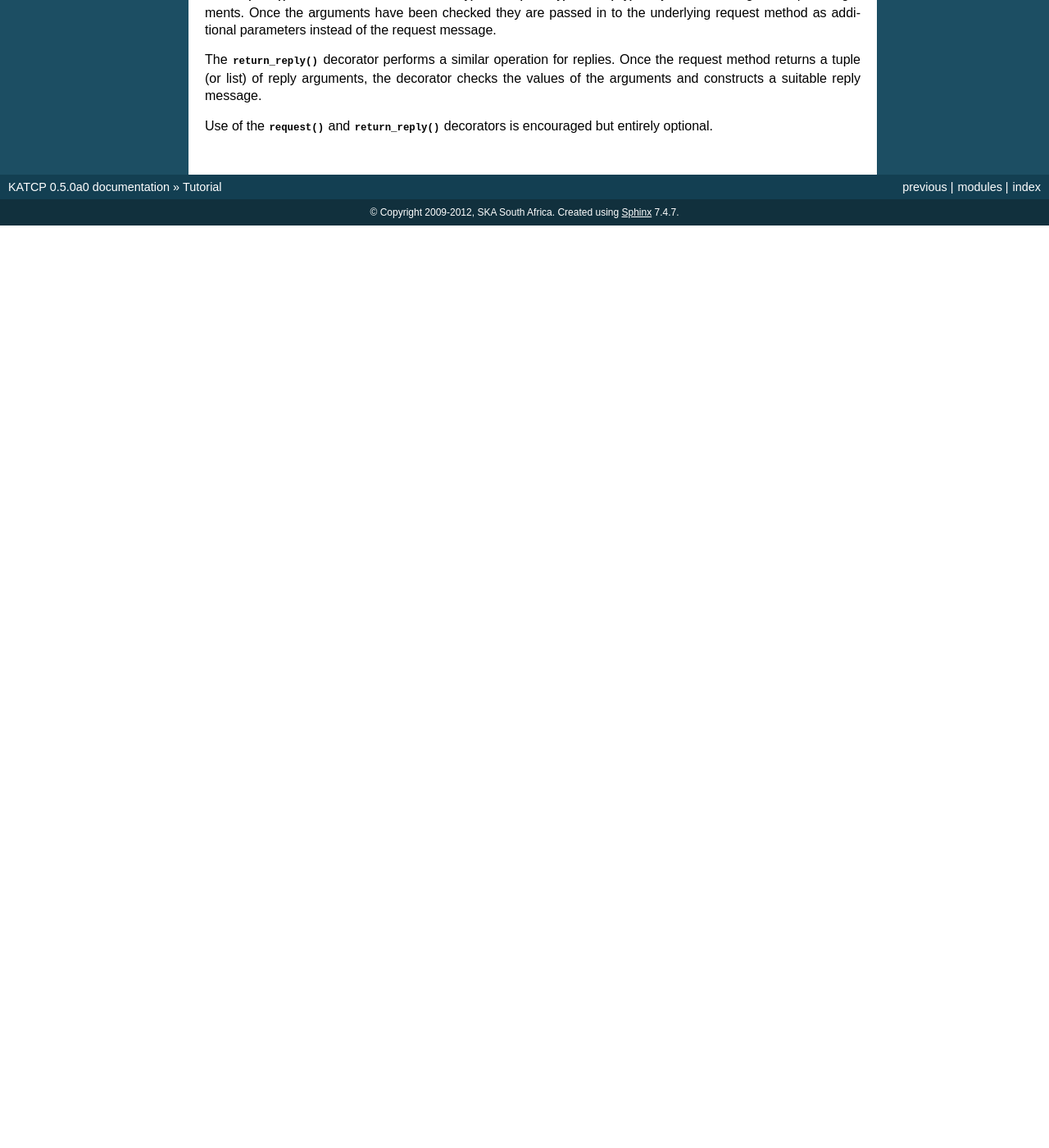
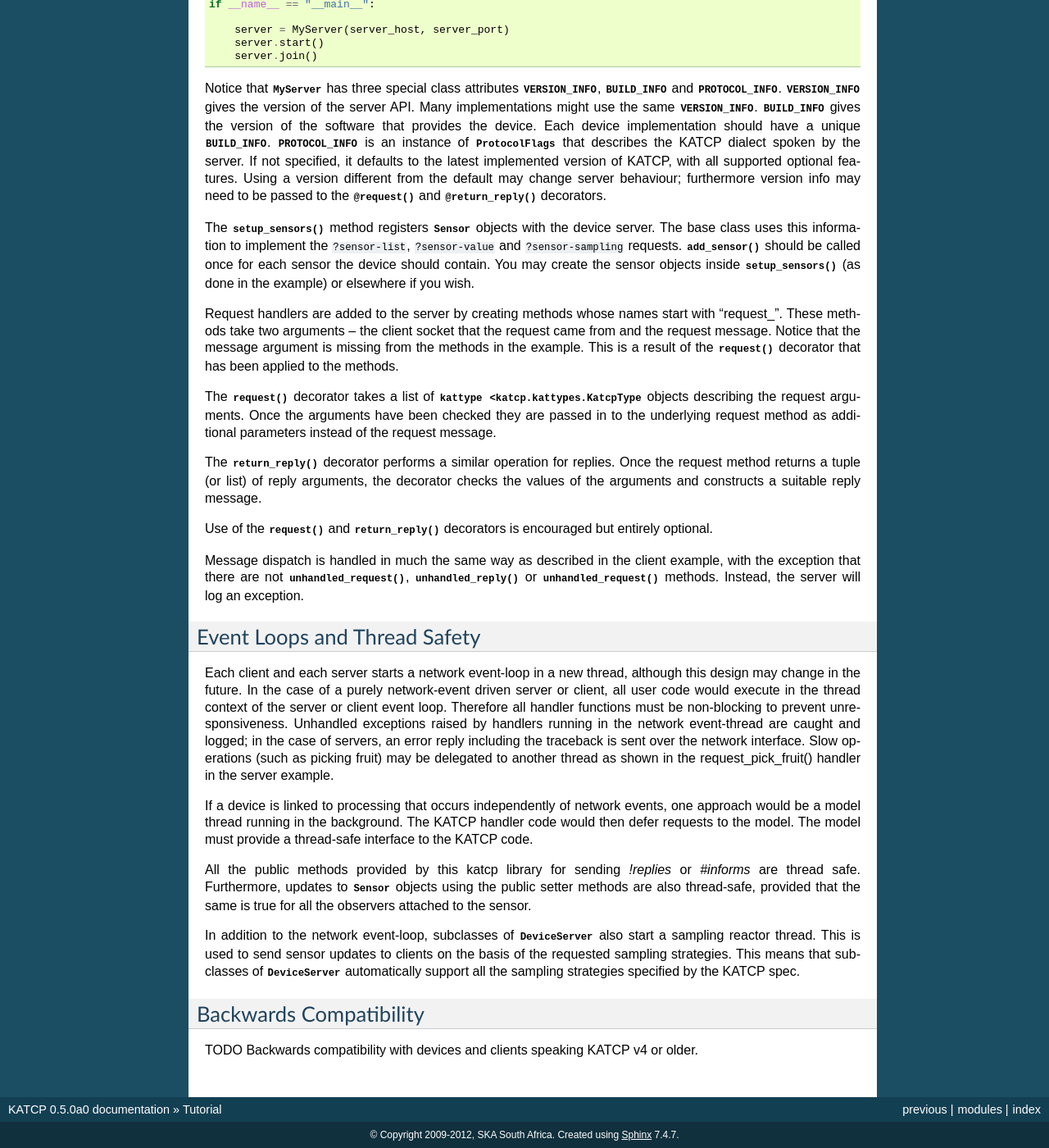
Before and after one commit to ska-sa/katcp-python, a Sphinx documentation site: the page built from doc/tutorial.rst, in a window 1280 px wide and 1400 px high, scrolled down 4656 px. Shown: the whole window at 82% size. Built offline with Sphinx 7.4.7, drawn with Linux system fonts in a browser that asks for light colours; formulas are drawn with MathJax 3; cross-references to code outside the pages are shown as plain code; before the commit the page ends 4931 px from its top, so only the background shows below that; some of the changed text lies outside the part shown.

Commit message:
Documentation and release not updates, some minor code cleanups
git-svn-id: https://katfs.kat.ac.za/svnDS/code/katcp-python/branches/katcpv5@16206 b56c7a7d-ac47-0410-a905-b6f7de78896a

```diff
--- a/doc/index.rst
+++ b/doc/index.rst
@@ -12,12 +12,14 @@ The protocol specification :download:`NRF-KAT7-6.0-IFCE-002-Rev5.pdf`
 is maintained as an internal memo. The latest version is `Rev5`.
 
 
+
 Contents
 ========
 
 .. toctree::
    :maxdepth: 2
 
+   releasenotes
    api
    txkatcp
    kattypes
--- a/doc/tutorial.rst
+++ b/doc/tutorial.rst
@@ -40,9 +40,10 @@ After creating the :class:`BlockingClient <katcp.BlockingClient>` instance, the
 :meth:`start` method is called to launch the client thread.  The
 :meth:`wait_protocol` method waits until katcp version information has been
 received from the server, allowing the KATCP version spoken by the server to be
-known. Once you have finished with the client, :meth:`stop` can be called to
-request that the thread shutdown. Finally, :meth:`join` is used to wait for the
-client thread to finish.
+known; server protocol iformation is stores in client.protocol_flags. Once you
+have finished with the client, :meth:`stop` can be called to request that the
+thread shutdown. Finally, :meth:`join` is used to wait for the client thread to
+finish.
 
 While the client is active the :meth:`blocking_request` method
 can be used to send messages to the KATCP server and wait for
@@ -184,6 +185,11 @@ messages is presented below::
     client.join()
 
 
+Client handler functions can use the :func:`unpack_message` decorator from
+:module:`kattypes` to unpack messages into function arguments in the same way
+the :func:`request` decorator is used in the server example below, except that
+the `req` parameter is omitted.
+
 Writing your own Server
 ^^^^^^^^^^^^^^^^^^^^^^^
 
@@ -194,89 +200,113 @@ sub-class in order to function.
 
 A very simple server example looks like::
 
-    from katcp import DeviceServer, Sensor, ProtocolFlags
-    from katcp.kattypes import (Str, Float, Timestamp, Discrete,
-                                request, return_reply)
-    import time
-    import random
+  from katcp import DeviceServer, Sensor, ProtocolFlags, AsyncReply
+  from katcp.kattypes import (Str, Float, Timestamp, Discrete,
+                              request, return_reply)
 
-    server_host = ""
-    server_port = 5000
+  import threading
+  import time
+  import random
 
-    class MyServer(DeviceServer):
+  server_host = ""
+  server_port = 5000
 
-        VERSION_INFO = ("example-api", 1, 0)
-        BUILD_INFO = ("example-implementation", 0, 1, "")
+  class MyServer(DeviceServer):
 
-        # Optionally set the KATCP dialect
-        PROTOCOL_INFO = ProtocolFlags(5, 0, set([
-            ProtocolFlags.MULTI_CLIENT,
-            ProtocolFlags.MESSAGE_IDS,
-        ]))
+      VERSION_INFO = ("example-api", 1, 0)
+      BUILD_INFO = ("example-implementation", 0, 1, "")
 
-        FRUIT = [
-            "apple", "banana", "pear", "kiwi",
-        ]
+      # Optionally set the KATCP protocol version and features. Defaults to
+      # the latest implemented version of KATCP, with all supported optional
+      # features
+      PROTOCOL_INFO = ProtocolFlags(5, 0, set([
+          ProtocolFlags.MULTI_CLIENT,
+          ProtocolFlags.MESSAGE_IDS,
+      ]))
 
-        def setup_sensors(self):
-            """Setup some server sensors."""
-            self._add_result = Sensor.float("add.result",
-                "Last ?add result.", "", [-10000, 10000])
+      FRUIT = [
+          "apple", "banana", "pear", "kiwi",
+      ]
 
-            self._time_result = Sensor.timestamp("time.result",
-                "Last ?time result.", "")
+      def setup_sensors(self):
+          """Setup some server sensors."""
+          self._add_result = Sensor.float("add.result",
+              "Last ?add result.", "", [-10000, 10000])
 
-            self._eval_result = Sensor.string("eval.result",
-                "Last ?eval result.", "")
+          self._time_result = Sensor.timestamp("time.result",
+              "Last ?time result.", "")
 
-            self._fruit_result = Sensor.discrete("fruit.result",
-                "Last ?pick-fruit result.", "", self.FRUIT)
+          self._eval_result = Sensor.string("eval.result",
+              "Last ?eval result.", "")
 
-            self.add_sensor(self._add_result)
-            self.add_sensor(self._time_result)
-            self.add_sensor(self._eval_result)
-            self.add_sensor(self._fruit_result)
+          self._fruit_result = Sensor.discrete("fruit.result",
+              "Last ?pick-fruit result.", "", self.FRUIT)
 
-        @request(Float(), Float())
-        @return_reply(Float())
-        def request_add(self, req, x, y):
-            """Add two numbers"""
-            r = x + y
-            self._add_result.set_value(r)
-            return ("ok", r)
+          self.add_sensor(self._add_result)
+          self.add_sensor(self._time_result)
+          self.add_sensor(self._eval_result)
+          self.add_sensor(self._fruit_result)
 
-        @request()
-        @return_reply(Timestamp())
-        def request_time(self, req):
-            """Return the current time in ms since the Unix Epoch."""
-            r = time.time()
-            self._time_result.set_value(r)
-            return ("ok", r)
+      @request(Float(), Float())
+      @return_reply(Float())
+      def request_add(self, req, x, y):
+          """Add two numbers"""
+          r = x + y
+          self._add_result.set_value(r)
+          return ("ok", r)
 
-        @request(Str())
-        @return_reply(Str())
-        def request_eval(self, req, expression):
-            """Evaluate a Python expression."""
-            r = str(eval(expression))
-            self._eval_result.set_value(r)
-            return ("ok", r)
+      @request()
+      @return_reply(Timestamp())
+      def request_time(self, req):
+          """Return the current time in ms since the Unix Epoch."""
+          r = time.time()
+          self._time_result.set_value(r)
+          return ("ok", r)
 
-        @request()
-        @return_reply(Discrete(FRUIT))
-        def request_pick_fruit(self, req):
-            """Pick a random fruit."""
-            r = random.choice(self.FRUIT + [None])
-            if r is None:
-                return ("fail", "No fruit.")
-            self._fruit_result.set_value(r)
-            return ("ok", r)
+      @request(Str())
+      @return_reply(Str())
+      def request_eval(self, req, expression):
+          """Evaluate a Python expression."""
+          r = str(eval(expression))
+          self._eval_result.set_value(r)
+          return ("ok", r)
 
-    if __name__ == "__main__":
+      @request()
+      @return_reply(Discrete(FRUIT))
+      def request_pick_fruit(self, req):
+          """Pick a random fruit."""
+          r = random.choice(self.FRUIT + [None])
+          if r is None:
+              return ("fail", "No fruit.")
+          delay = random.randrange(1,5)
+          req.inform("Picking will take %d seconds" % delay)
 
-        server = MyServer(server_host, server_port)
-        server.start()
-        server.join()
+          def pick_handler():
+              self._fruit_result.set_value(r)
+              req.reply("ok", r)
 
+          handle_timer = threading.Timer(delay, pick_handler)
+          handle_timer.start()
+
+          raise AsyncReply
+
+      def request_raw_reverse(self, req, msg):
+          """
+          A raw request handler to demonstrate the calling convention if
+          @request decoraters are not used. Reverses the message arguments.
+          """
+          # msg is a katcp.Message.request object
+          reversed_args = msg.arguments[::-1]
+          # req.make_reply() makes a katcp.Message.reply using the correct request
+          # name and message ID
+          return req.make_reply(*reversed_args)
+
+
+  if __name__ == "__main__":
+
+      server = MyServer(server_host, server_port)
+      server.start()
+      server.join()
 
 
 Notice that :class:`MyServer` has three special class attributes
@@ -290,7 +320,7 @@ that provides the device. Each device implementation should have a unique
 not specified, it defaults to the latest implemented version of KATCP, with all
 supported optional features. Using a version different from the default may
 change server behaviour; furthermore version info may need to be passed to the
-:function:`@request` and :function:`@return_reply` decorators.
+:func:`@request` and :func:`@return_reply` decorators.
 
 The :meth:`setup_sensors` method registers :class:`Sensor <katcp.Sensor>` objects with
 the device server. The base class uses this information to implement the :samp:`?sensor-list`,
@@ -315,3 +345,42 @@ values of the arguments and constructs a suitable reply message.
 
 Use of the :meth:`request` and :meth:`return_reply` decorators is encouraged but entirely
 optional.
+
+Message dispatch is handled in much the same way as described in the client
+example, with the exception that there are not :meth:`unhandled_request`,
+:meth:`unhandled_reply` or :meth:`unhandled_request` methods. Instead, the
+server will log an exception.
+
+Event Loops and Thread Safety
+^^^^^^^^^^^^^^^^^^^^^^^^^^^^^
+
+Each client and each server starts a network event-loop in a new thread,
+although this design may change in the future. In the case of a purely
+network-event driven server or client, all user code would execute in the thread
+context of the server or client event loop. Therefore all handler functions must
+be non-blocking to prevent unresponsiveness. Unhandled exceptions raised by
+handlers running in the network event-thread are caught and logged; in the case
+of servers, an error reply including the traceback is sent over the network
+interface. Slow operations (such as picking fruit) may be delegated to another
+thread as shown in the request_pick_fruit() handler in the server example.
+
+If a device is linked to processing that occurs independently of network events,
+one approach would be a model thread running in the background. The KATCP
+handler code would then defer requests to the model. The model must provide a
+thread-safe interface to the KATCP code.
+
+All the public methods provided by this katcp library for sending `!replies` or
+`#informs` are thread safe. Furthermore, updates to :class:`Sensor` objects
+using the public setter methods are also thread-safe, provided that the same is
+true for all the observers attached to the sensor.
+
+In addition to the network event-loop, subclasses of :class:`DeviceServer` also
+start a sampling reactor thread. This is used to send sensor updates to clients
+on the basis of the requested sampling strategies. This means that subclasses of
+:class:`DeviceServer` automatically support all the sampling strategies
+specified by the KATCP spec.
+
+Backwards Compatibility
+^^^^^^^^^^^^^^^^^^^^^^^
+
+TODO Backwards compatibility with devices and clients speaking KATCP v4 or older.
```
Also changed, not shown: doc/releasenotes.rst (added, +114 -0 lines), 5 other files.
